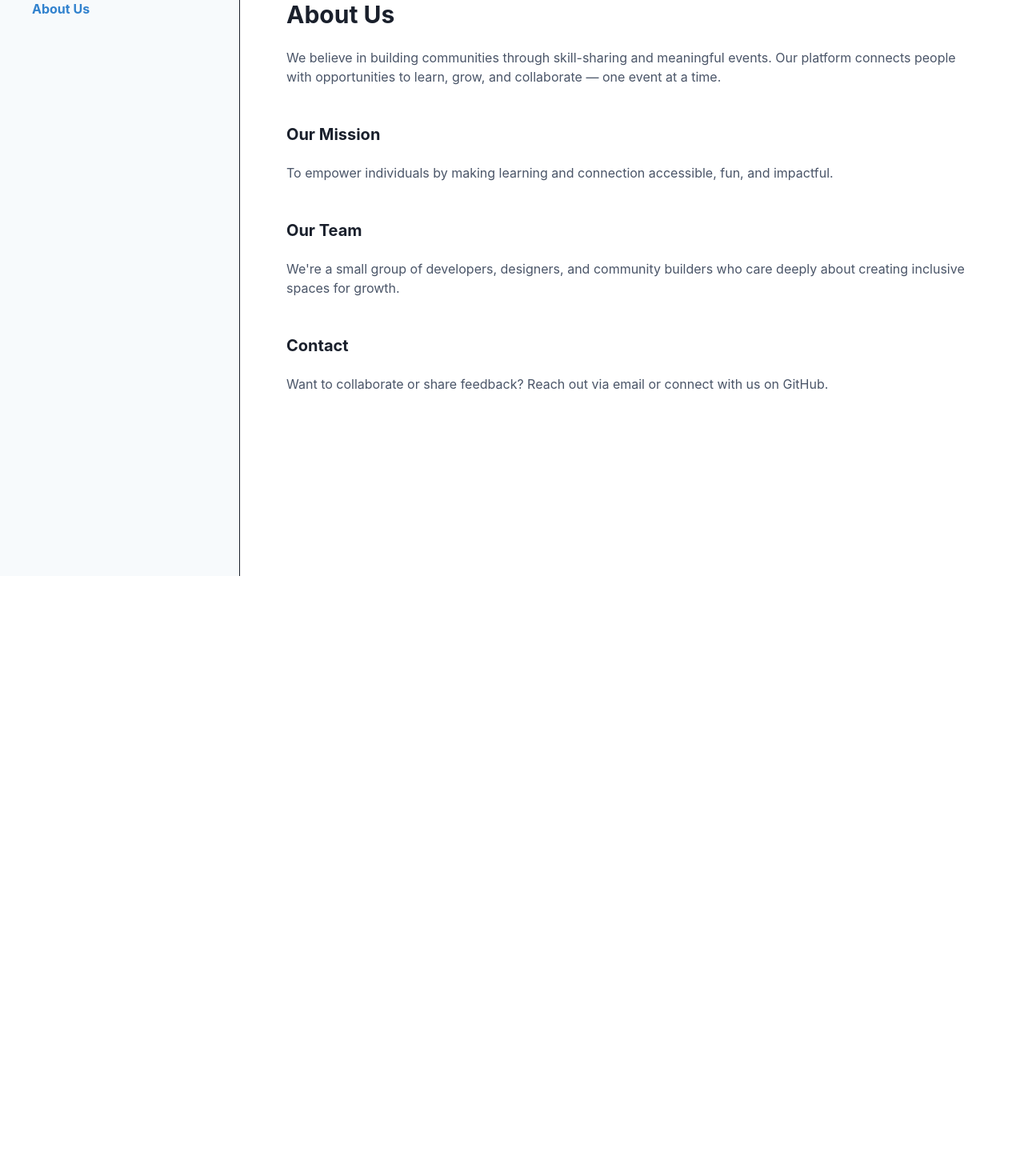
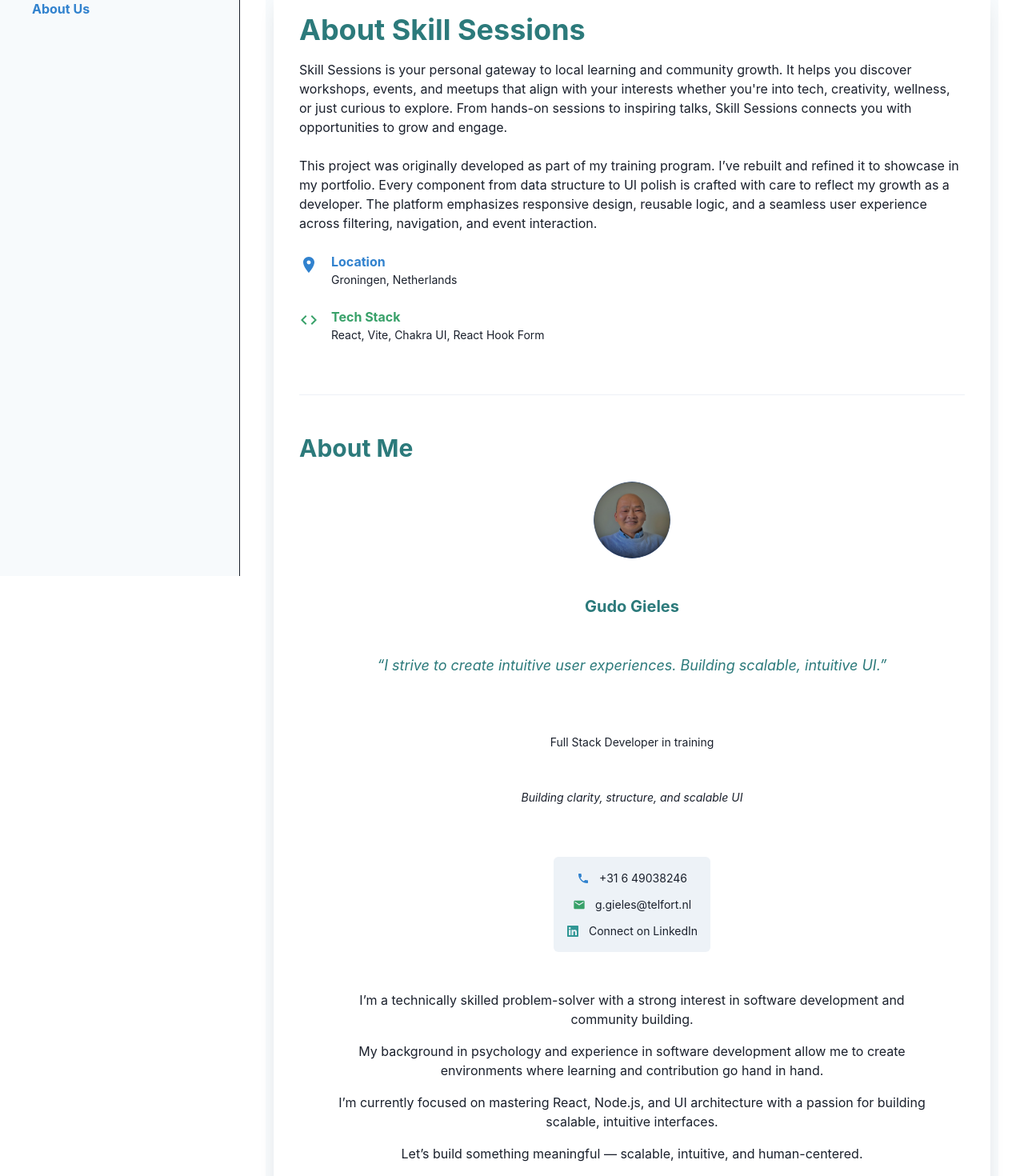
Before and after one commit to Gudo1971/Event-Manager, a React (Vite) app: page /AboutUs in a window 1280 px wide. Shown: the part 80-1550 px from the top of the page at 80% size. Before the commit the page ends 800 px from the top, so only its background shows below. Built offline with nearby package versions, Linux system fonts and the light colour scheme; no server answers.

Commit message:
Add AboutUs page with personal branding, quote, and contact section

```diff
--- a/src/pages/AboutUs.jsx
+++ b/src/pages/AboutUs.jsx
@@ -1,50 +1,175 @@
 import {
   Box,
-  Container,
   Heading,
   Text,
-  VStack,
+  Stack,
+  Icon,
+  Avatar,
+  Divider,
   useColorModeValue,
 } from "@chakra-ui/react";
+import { MdLocationOn, MdCode, MdPhone, MdEmail } from "react-icons/md";
+import { FaLinkedin } from "react-icons/fa";
+
+const InfoBlock = ({ icon, iconColor, title, description, textColor }) => (
+  <Stack direction="row" align="start" spacing={4}>
+    <Icon as={icon} boxSize={6} color={iconColor} mt={1} />
+    <Box>
+      <Text fontWeight="bold" color={iconColor}>
+        {title}
+      </Text>
+      <Text fontSize="sm" color={textColor}>
+        {description}
+      </Text>
+    </Box>
+  </Stack>
+);
 
 export const AboutUs = () => {
-  const textColor = useColorModeValue("gray.600", "gray.400");
+  const bg = useColorModeValue("gray.50", "gray.900");
+  const cardBg = useColorModeValue("white", "gray.800");
+  const headingColor = useColorModeValue("teal.600", "teal.300");
+  const textColor = useColorModeValue("gray.800", "gray.100");
 
   return (
-    <Container maxW="4xl" py={12}>
-      <VStack spacing={6} align="start">
-        <Heading size="lg">About Us</Heading>
+    <Box minH="100vh" bg={bg}>
+      <Box
+        maxW="4xl"
+        mx="auto"
+        bg={cardBg}
+        p={{ base: 6, md: 8 }}
+        mt={8}
+        borderRadius="2xl"
+        boxShadow="xl"
+      >
+        <Heading size="xl" mb={4} color={headingColor}>
+          About Skill Sessions
+        </Heading>
 
-        <Text fontSize="md" color={textColor}>
-          We believe in building communities through skill-sharing and
-          meaningful events. Our platform connects people with opportunities to
-          learn, grow, and collaborate — one event at a time.
+        <Text fontSize="md" mb={6} color={textColor}>
+          Skill Sessions is your personal gateway to local learning and
+          community growth. It helps you discover workshops, events, and meetups
+          that align with your interests whether you're into tech, creativity,
+          wellness, or just curious to explore. From hands-on sessions to
+          inspiring talks, Skill Sessions connects you with opportunities to
+          grow and engage.
         </Text>
 
-        <Heading size="md" pt={6}>
-          Our Mission
-        </Heading>
-        <Text fontSize="md" color={textColor}>
-          To empower individuals by making learning and connection accessible,
-          fun, and impactful.
+        <Text fontSize="md" mb={6} color={textColor}>
+          This project was originally developed as part of my training program.
+          I’ve rebuilt and refined it to showcase in my portfolio. Every
+          component from data structure to UI polish is crafted with care to
+          reflect my growth as a developer. The platform emphasizes responsive
+          design, reusable logic, and a seamless user experience across
+          filtering, navigation, and event interaction.
         </Text>
 
-        <Heading size="md" pt={6}>
-          Our Team
-        </Heading>
-        <Text fontSize="md" color={textColor}>
-          We're a small group of developers, designers, and community builders
-          who care deeply about creating inclusive spaces for growth.
-        </Text>
+        <Stack spacing={6}>
+          <InfoBlock
+            icon={MdLocationOn}
+            iconColor="blue.500"
+            title="Location"
+            description="Groningen, Netherlands"
+            textColor={textColor}
+          />
+          <InfoBlock
+            icon={MdCode}
+            iconColor="green.500"
+            title="Tech Stack"
+            description="React, Vite, Chakra UI, React Hook Form"
+            textColor={textColor}
+          />
+        </Stack>
 
-        <Heading size="md" pt={6}>
-          Contact
-        </Heading>
-        <Text fontSize="md" color={textColor}>
-          Want to collaborate or share feedback? Reach out via email or connect
-          with us on GitHub.
-        </Text>
-      </VStack>
-    </Container>
+        <Box mt={16}>
+          <Divider mb={12} />
+          <Heading size="lg" mb={6} color={headingColor}>
+            About Me
+          </Heading>
+        </Box>
+
+        <Stack spacing={12} align="center">
+          <Avatar name="Gudo" src="/me.png" size="xl" />
+
+          <Stack spacing={1} align="center">
+            <Heading size="md" color={headingColor}>
+              Gudo Gieles
+            </Heading>
+          </Stack>
+          <Text
+            fontSize="lg"
+            fontStyle="italic"
+            color={headingColor}
+            textAlign="center"
+            mb={6}
+          >
+            “I strive to create intuitive user experiences. Building scalable,
+            intuitive UI.”
+          </Text>
+          <Text fontSize="sm" color={textColor}>
+            Full Stack Developer in training
+          </Text>
+          <Text fontSize="sm" color={textColor} fontStyle="italic">
+            Building clarity, structure, and scalable UI
+          </Text>
+
+          <Stack
+            spacing={3}
+            align="center"
+            mt={4}
+            p={4}
+            borderRadius="md"
+            bg={useColorModeValue("gray.100", "gray.700")}
+          >
+            <Stack direction="row" align="center" spacing={3}>
+              <Icon as={MdPhone} color="blue.500" />
+              <Text fontSize="sm" color={textColor}>
+                +31 6 49038246
+              </Text>
+            </Stack>
+            <Stack direction="row" align="center" spacing={3}>
+              <Icon as={MdEmail} color="green.500" />
+              <Text fontSize="sm" color={textColor}>
+                g.gieles@telfort.nl
+              </Text>
+            </Stack>
+            <Stack direction="row" align="center" spacing={3}>
+              <Icon as={FaLinkedin} color="teal.500" />
+              <Text
+                fontSize="sm"
+                color={textColor}
+                as="a"
+                href="https://www.linkedin.com/in/gudo-gieles-b956395b/"
+                target="_blank"
+                rel="noopener noreferrer"
+              >
+                Connect on LinkedIn
+              </Text>
+            </Stack>
+          </Stack>
+
+          <Stack spacing={4} maxW="3xl" textAlign="center">
+            <Text fontSize="md" color={textColor}>
+              I’m a technically skilled problem-solver with a strong interest in
+              software development and community building.
+            </Text>
+            <Text fontSize="md" color={textColor}>
+              My background in psychology and experience in software development
+              allow me to create environments where learning and contribution go
+              hand in hand.
+            </Text>
+            <Text fontSize="md" color={textColor}>
+              I’m currently focused on mastering React, Node.js, and UI
+              architecture with a passion for building scalable, intuitive
+              interfaces.
+            </Text>
+            <Text fontSize="md" color={textColor}>
+              Let’s build something meaningful — scalable, intuitive, and
+              human-centered.
+            </Text>
+          </Stack>
+        </Stack>
+      </Box>
+    </Box>
   );
 };
```
Also changed, not shown: public/me.png (added).
